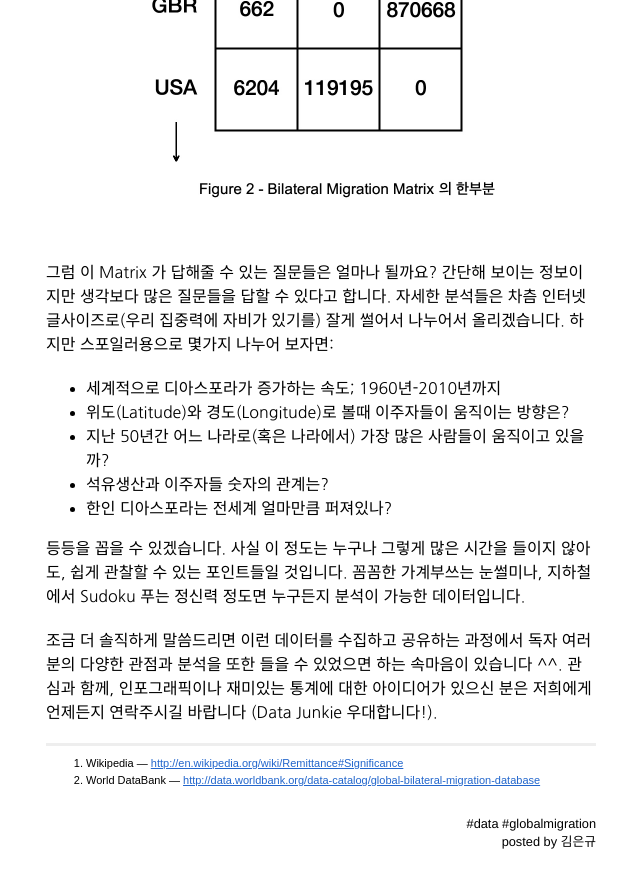
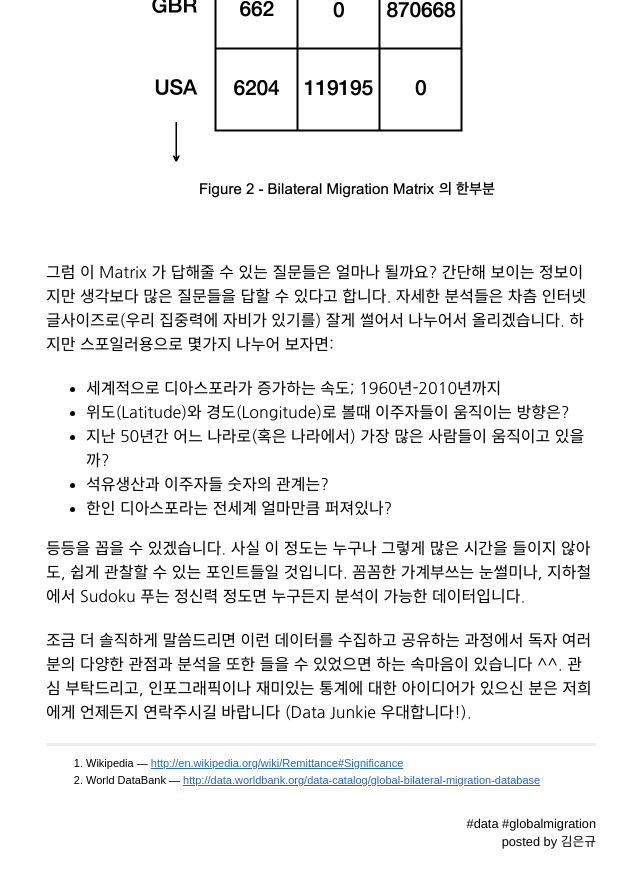
Before and after one commit to kostausa/diasporas, a Jekyll site: the page built from _posts/2014-04-22-fun-with-data.markdown, in a window 1280 px wide and 900 px high, scrolled down 1606 px. Shown: the top 888 px of the window, without its empty margins (319-959 px from the left). Built offline with Jekyll 4.4.1, drawn with Linux system fonts in a browser that asks for light colours; Markdown is read by kramdown in place of the engine named in the settings; comment, search, counter and statistics services are not loaded.

Commit message:
Final revision 2

```diff
--- a/_posts/2014-04-22-fun-with-data.markdown
+++ b/_posts/2014-04-22-fun-with-data.markdown
@@ -37,7 +37,7 @@ tags:
 
 등등을 꼽을 수 있겠습니다. 사실 이 정도는 누구나 그렇게 많은 시간을 들이지 않아도, 쉽게 관찰할 수 있는 포인트들일 것입니다. 꼼꼼한 가계부쓰는 눈썰미나, 지하철에서 Sudoku 푸는 정신력 정도면 누구든지 분석이 가능한 데이터입니다.
 
-조금 더 솔직하게 말씀드리면 이런 데이터를 수집하고 공유하는 과정에서 독자 여러분의 다양한 관점과 분석을 또한 들을 수 있었으면 하는 속마음이 있습니다 ^^. 관심과 함께, 인포그래픽이나 재미있는 통계에 대한 아이디어가 있으신 분은 저희에게 언제든지 연락주시길 바랍니다 (Data Junkie 우대합니다!).
+조금 더 솔직하게 말씀드리면 이런 데이터를 수집하고 공유하는 과정에서 독자 여러분의 다양한 관점과 분석을 또한 들을 수 있었으면 하는 속마음이 있습니다 ^^. 관심 부탁드리고, 인포그래픽이나 재미있는 통계에 대한 아이디어가 있으신 분은 저희에게 언제든지 연락주시길 바랍니다 (Data Junkie 우대합니다!).
 
 
 - - -
```
